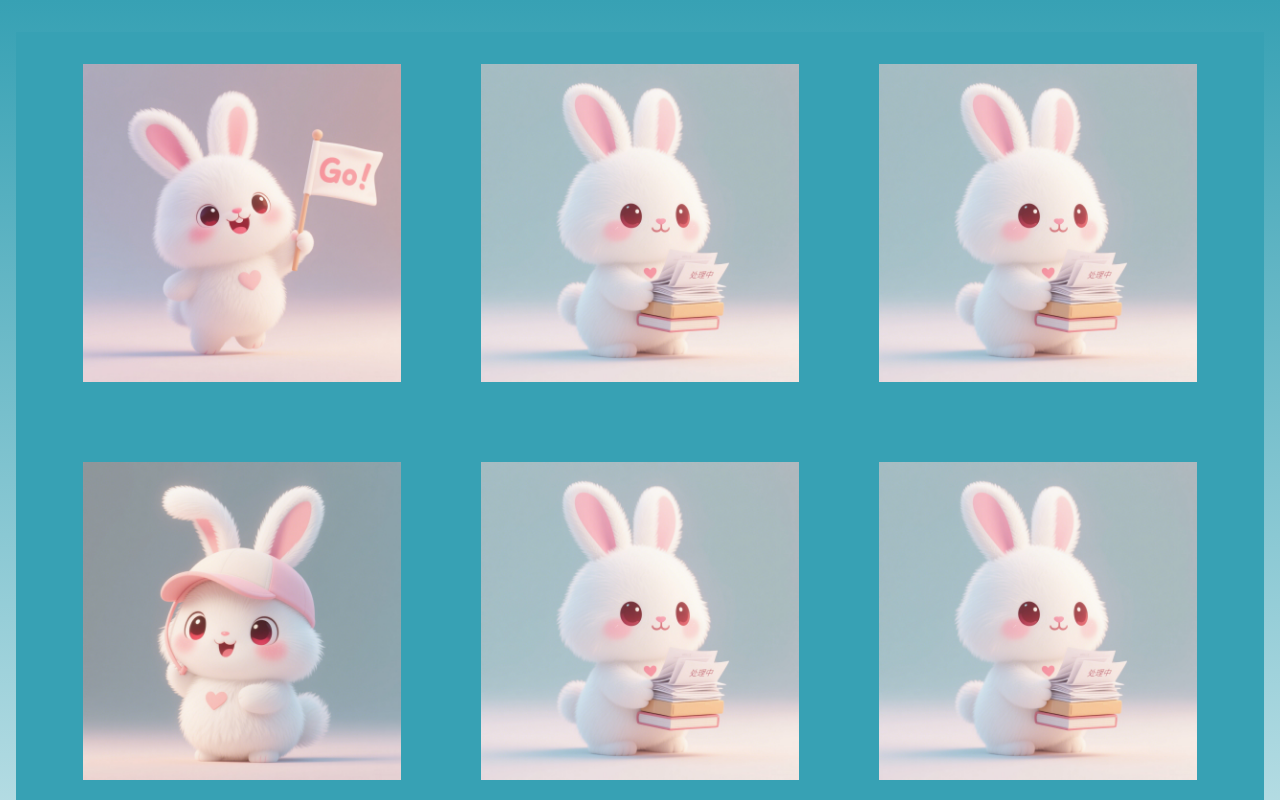
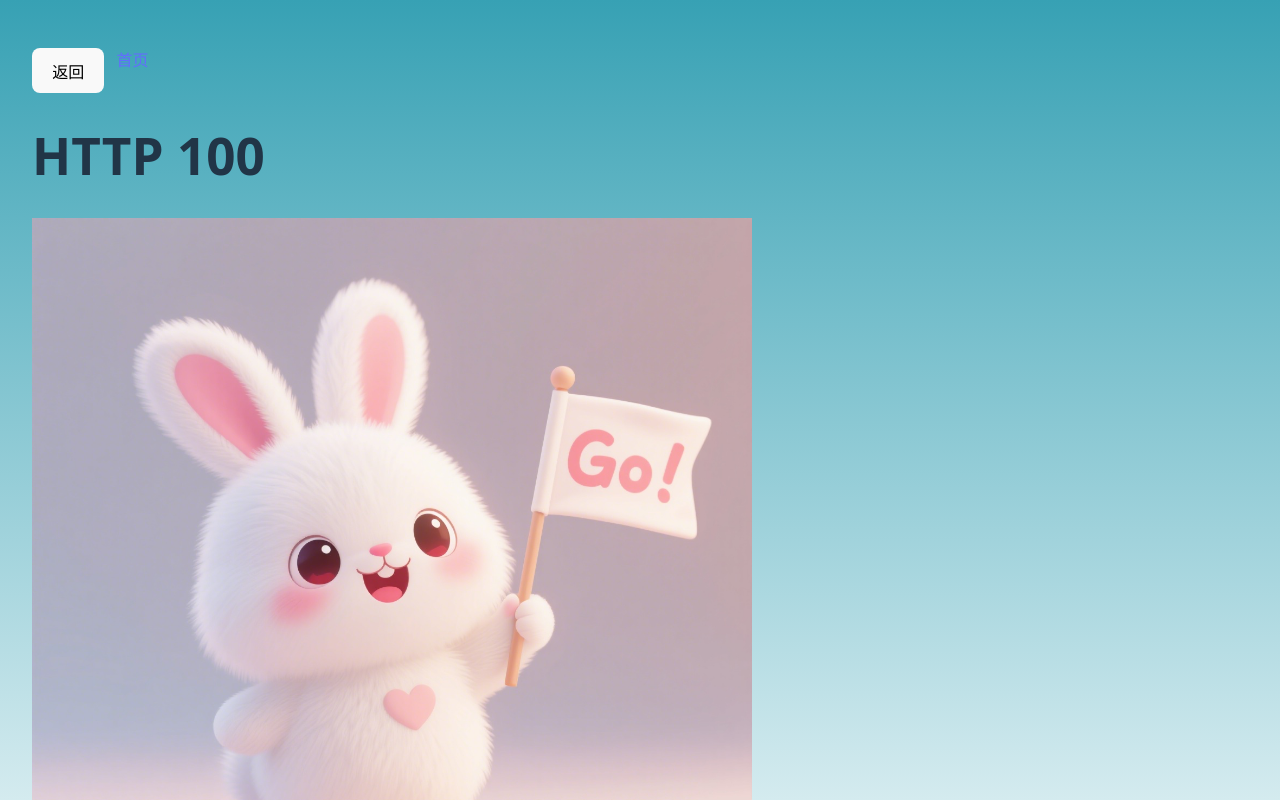
Before and after one commit to wuiyan/http-response-code, a Vue app: page /#/detail/100 in a window 1280 px wide. Shown: the top 800 px of the page. Built offline with nearby package versions, Linux system fonts and the light colour scheme.

Commit message:
增加路由

```diff
--- a/src/App.vue
+++ b/src/App.vue
@@ -1,9 +1,9 @@
 <script setup>
-import HomePage from './views/HomePage.vue'
 </script>
 
 <template>
-  <HomePage />
+  <router-view />
+
 </template>
 
 <style scoped>
--- a/src/main.js
+++ b/src/main.js
@@ -1,5 +1,6 @@
 import { createApp } from 'vue'
 import './style.css'
 import App from './App.vue'
+import router from './router'
 
-createApp(App).mount('#app')
+createApp(App).use(router).mount('#app')
--- /dev/null
+++ b/src/router/index.js
@@ -0,0 +1,19 @@
+import { createRouter, createWebHashHistory } from 'vue-router'
+
+import HomePage from '../views/HomePage.vue'
+import DetailPage from '../views/DetailPage.vue'
+
+const routes = [
+  { path: '/', name: 'home', component: HomePage },
+  { path: '/detail/:code', name: 'detail', component: DetailPage, props: true },
+]
+
+const router = createRouter({
+  history: createWebHashHistory(),
+  routes,
+  scrollBehavior() {
+    return { top: 0 }
+  },
+})
+
+export default router
--- a/src/views/DetailPage.vue
+++ b/src/views/DetailPage.vue
@@ -1,3 +1,37 @@
 <template>
-    <100 />
+  <div class="detail-page">
+    <div class="toolbar">
+      <button type="button" @click="goBack">返回</button>
+      <router-link to="/">首页</router-link>
+    </div>
+    <div class="content" v-if="code">
+      <h1>HTTP {{ code }}</h1>
+      <img :src="imageSrc" :alt="String(code)" />
+    </div>
+  </div>
 </template>
+
+<script setup>
+import { computed } from 'vue'
+import { useRoute, useRouter } from 'vue-router'
+
+const route = useRoute()
+const router = useRouter()
+
+const code = computed(() => route.params.code)
+const imageSrc = computed(() => `src/assets/images/${code.value}.png`)
+
+function goBack() {
+  if (window.history.length > 1) {
+    router.back()
+  } else {
+    router.replace('/')
+  }
+}
+</script>
+
+<style scoped>
+.detail-page { padding: 16px; }
+.toolbar { display: flex; gap: 12px; margin-bottom: 16px; }
+.content img { max-width: min(100%, 720px); height: auto; display: block; }
+</style>
--- a/src/views/HomePage.vue
+++ b/src/views/HomePage.vue
@@ -27,7 +27,7 @@
 
           <div class="overlay">
 
-            <button class="go-btn" type="button">前往 ▷</button>
+            <router-link class="go-btn" :to="{ name: 'detail', params: { code: card.code } }">前往 ▷</router-link>
 
           </div>
         </div>
```
